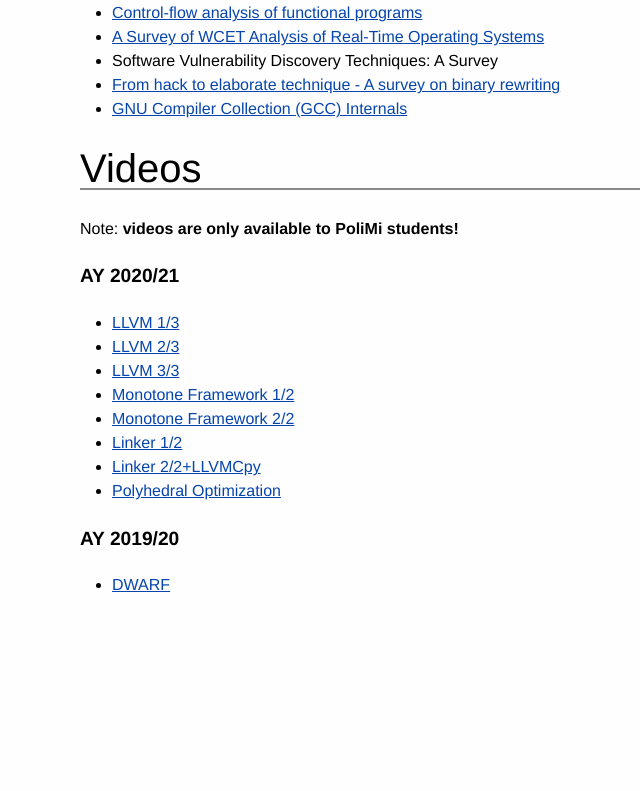
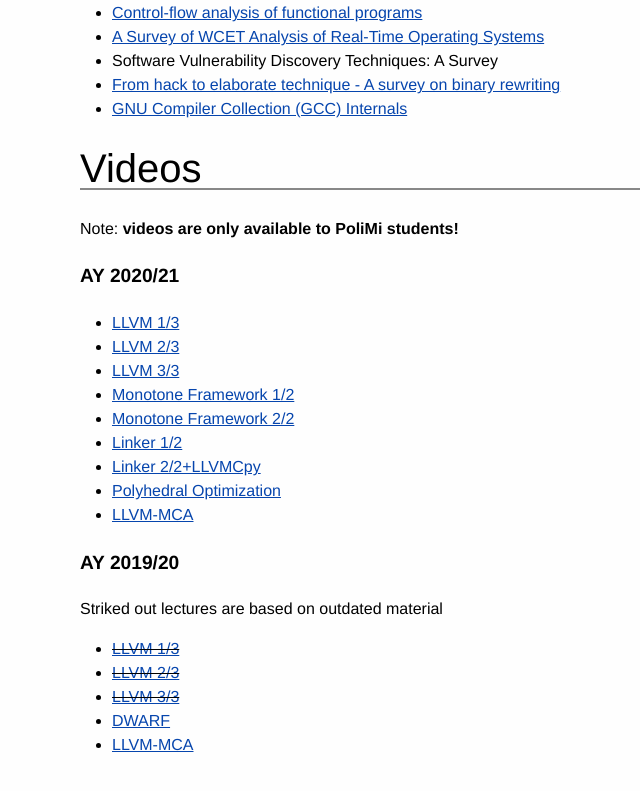
Before and after one commit to cto-course-polimi/cto-course-polimi.github.io, a plain HTML site: page material.html in a window 1280 px wide. Shown: the part 1421-2212 px from the top of the page, without its empty margins (224-864 px from the left). Before the commit the page ends 2100 px from the top, so only its background shows below. Drawn offline with Linux system fonts and the light colour scheme.

Commit message:
Update list of videos.

```diff
--- a/material.html
+++ b/material.html
@@ -350,10 +350,16 @@ Code Transformation and Optimization (2021)
 <li><a href="https://politecnicomilano.webex.com/politecnicomilano/ldr.php?RCID=8ea2c5e4243547599ca69ef99684b035">Linker 1/2</a></li>
 <li><a href="https://politecnicomilano.webex.com/politecnicomilano/ldr.php?RCID=848929ac66ec42d8b64bf77e816fd933">Linker 2/2+LLVMCpy</a></li>
 <li><a href="https://politecnicomilano.webex.com/politecnicomilano/ldr.php?RCID=5a42bba940d64423a8e0b03fe89f3368">Polyhedral Optimization</a></li>
+<li><a href="https://politecnicomilano.webex.com/politecnicomilano/ldr.php?RCID=65980e471d3846f5b7685e5181c3442f">LLVM-MCA</a></li>
 </ul>
 <h4 id="ay-201920">AY 2019/20</h4>
+<p>Striked out lectures are based on outdated material</p>
 <ul>
+<li><del><a href="https://web.microsoftstream.com/video/b5b8e066-b730-4630-ab02-cc8c4c1fe626">LLVM 1/3</a></del></li>
+<li><del><a href="https://web.microsoftstream.com/video/05821552-affe-4e01-8e52-38ea7a027dc8">LLVM 2/3</a></del></li>
+<li><del><a href="https://web.microsoftstream.com/video/06889931-6f40-4fbe-94fa-1dc2976650bf">LLVM 3/3</a></del></li>
 <li><a href="https://web.microsoftstream.com/video/aaa7158e-8619-4304-b7f4-e5206eb0de00">DWARF</a></li>
+<li><a href="https://web.microsoftstream.com/video/e86b0675-32dd-4443-8b6b-7bec9f67eee2">LLVM-MCA</a></li>
 </ul>
 </body>
 </html>
```
Also changed, not shown: cal.html (+1 -1 lines), 1 other file.
